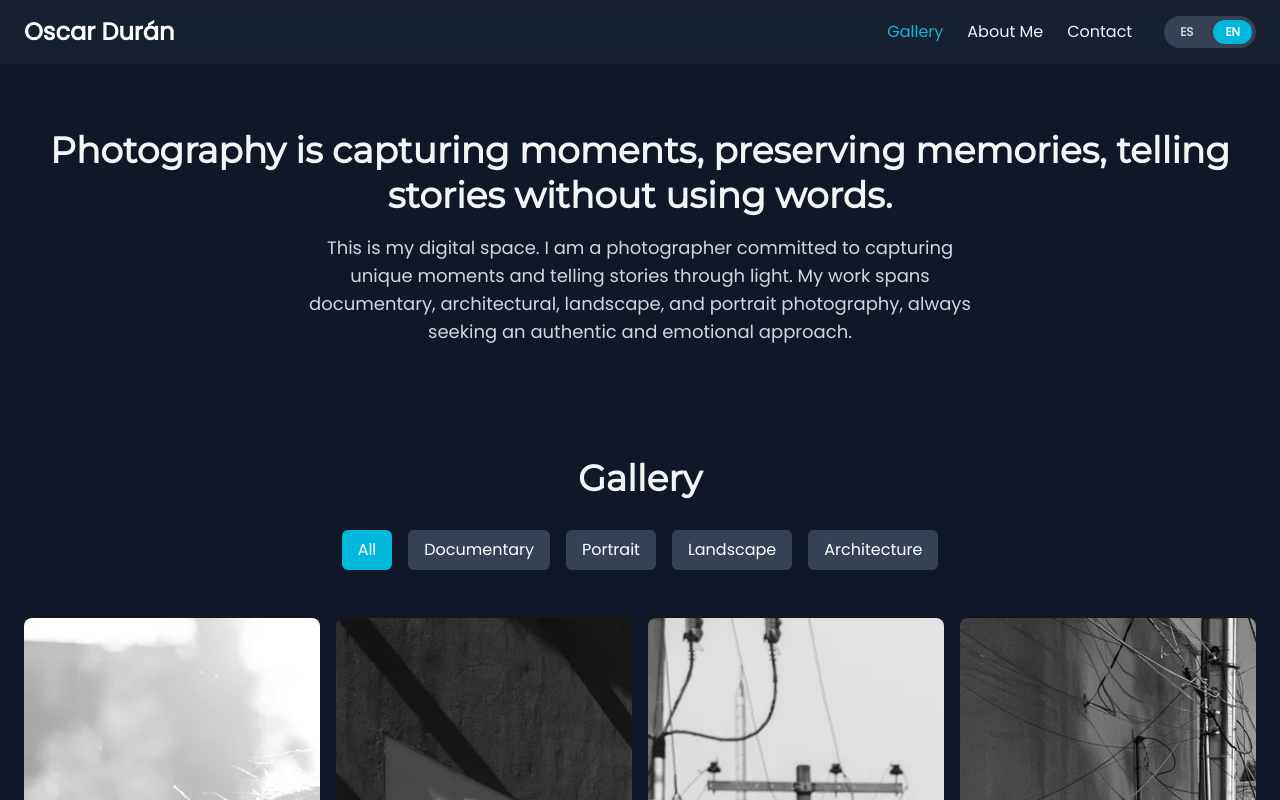
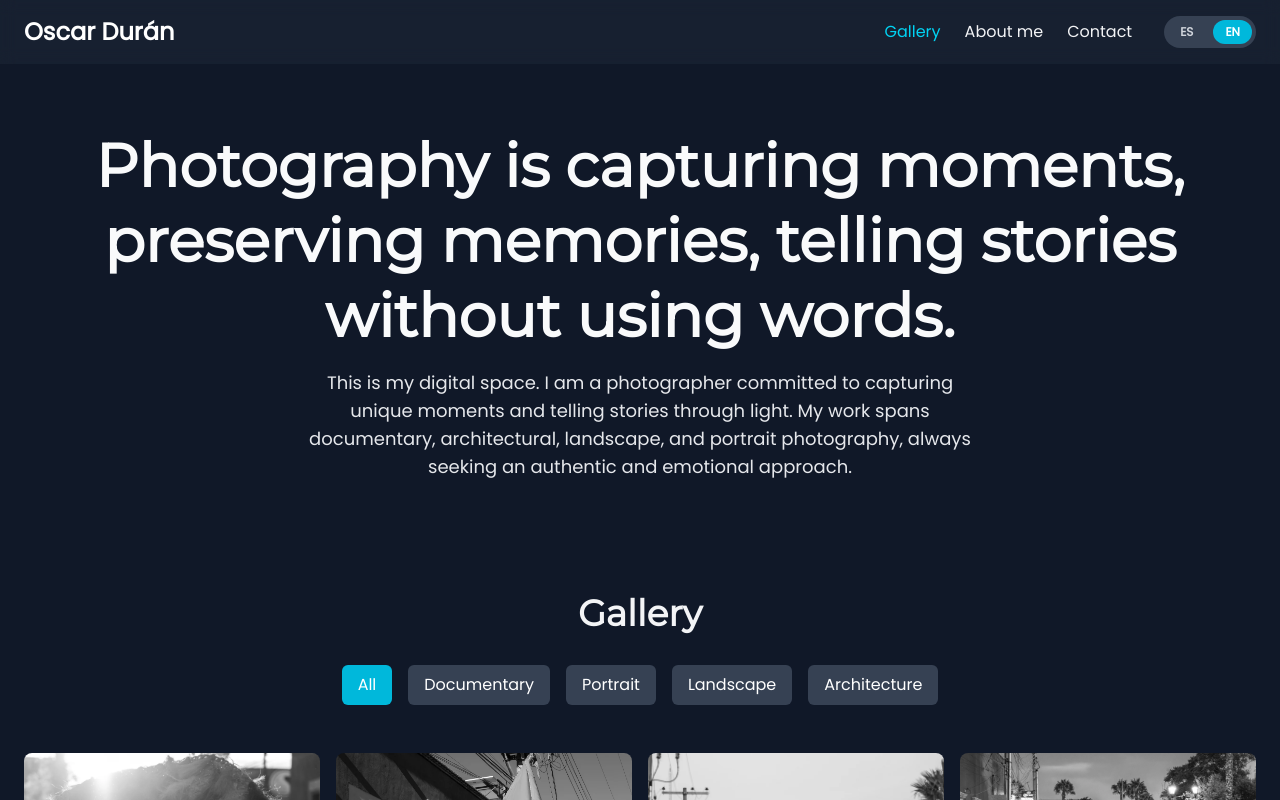
Before and after one commit to OscarDuran1/portafolio, a React (Vite) app: page /#/ in a window 1280 px wide. Shown: the top 800 px of the page. Built offline with nearby package versions, Linux system fonts and the light colour scheme; no server answers.

Commit message:
mejoras de contraste

```diff
--- a/src/components/PhotoThumbnail.tsx
+++ b/src/components/PhotoThumbnail.tsx
@@ -31,8 +31,6 @@ const PhotoThumbnail = ({ photo, onClick }: PhotoThumbnailProps) => {
         src={photo.src} // URL de la imagen de alta resolución
         placeholderSrc={photo.placeholderSrc} // URL de la imagen de baja resolución
         effect="blur"
-        width={photo.width}
-        height={photo.height}
         className="w-full h-full object-cover transition-transform duration-1000 ease-in-out group-hover:scale-105"
       />
       <div className="absolute inset-0 bg-gradient-to-t from-black/60 via-transparent to-transparent opacity-0 group-hover:opacity-100 transition-opacity duration-300 flex items-end p-4">
--- a/src/layouts/MainLayout.tsx
+++ b/src/layouts/MainLayout.tsx
@@ -8,9 +8,6 @@ import AnalyticsTracker from "../components/AnalyticsTracker";
 const MainLayout: React.FC = () => {
   const location = useLocation();
   const [isMenuOpen, setIsMenuOpen] = useState(false);
-  const activeLinkStyle = {
-    color: "rgb(16 182 212)",
-  };
   const pageVariants = {
     initial: {
       opacity: 0,
@@ -62,17 +59,26 @@ const MainLayout: React.FC = () => {
             <div className="hidden md:flex items-center gap-8">
               <ul className="flex items-center space-x-6">
                 <li>
-                  <NavLink to="/" className="hover:text-cyan-400 transition-colors" style={({ isActive }) => (isActive ? activeLinkStyle : undefined)}>
+                  <NavLink
+                    to="/"
+                    className={({ isActive }) => `transition-colors ${isActive ? "text-cyan-400" : "hover:text-cyan-400"}`}
+                  >
                     {t("nav.gallery")}
                   </NavLink>
                 </li>
                 <li>
-                  <NavLink to="/about" className="hover:text-cyan-400 transition-colors" style={({ isActive }) => (isActive ? activeLinkStyle : undefined)}>
+                  <NavLink
+                    to="/about"
+                    className={({ isActive }) => `transition-colors ${isActive ? "text-cyan-400" : "hover:text-cyan-400"}`}
+                  >
                     {t("nav.about")}
                   </NavLink>
                 </li>
                 <li>
-                  <NavLink to="/contact" className="hover:text-cyan-400 transition-colors" style={({ isActive }) => (isActive ? activeLinkStyle : undefined)}>
+                  <NavLink
+                    to="/contact"
+                    className={({ isActive }) => `transition-colors ${isActive ? "text-cyan-400" : "hover:text-cyan-400"}`}
+                  >
                     {t("nav.contact")}
                   </NavLink>
                 </li>
@@ -86,7 +92,11 @@ const MainLayout: React.FC = () => {
               <motion.div initial={{ opacity: 0, y: -20 }} animate={{ opacity: 1, y: 0 }} exit={{ opacity: 0, y: -20 }} className="md:hidden bg-gray-800/90 backdrop-blur-sm absolute w-full z-10">
                 <ul className="flex flex-col items-center space-y-6 py-8">
                   <li>
-                    <NavLink to="/" onClick={() => setIsMenuOpen(false)} className="hover:text-cyan-400 transition-colors text-lg" style={({ isActive }) => (isActive ? activeLinkStyle : undefined)}>
+                    <NavLink
+                      to="/"
+                      onClick={() => setIsMenuOpen(false)}
+                      className={({ isActive }) => `text-lg transition-colors ${isActive ? "text-cyan-500" : "hover:text-cyan-400"}`}
+                    >
                       {t("nav.gallery")}
                     </NavLink>
                   </li>
@@ -94,8 +104,7 @@ const MainLayout: React.FC = () => {
                     <NavLink
                       to="/about"
                       onClick={() => setIsMenuOpen(false)}
-                      className="hover:text-cyan-400 transition-colors text-lg"
-                      style={({ isActive }) => (isActive ? activeLinkStyle : undefined)}
+                      className={({ isActive }) => `text-lg transition-colors ${isActive ? "text-cyan-500" : "hover:text-cyan-400"}`}
                     >
                       {t("nav.about")}
                     </NavLink>
@@ -104,8 +113,7 @@ const MainLayout: React.FC = () => {
                     <NavLink
                       to="/contact"
                       onClick={() => setIsMenuOpen(false)}
-                      className="hover:text-cyan-400 transition-colors text-lg"
-                      style={({ isActive }) => (isActive ? activeLinkStyle : undefined)}
+                      className={({ isActive }) => `text-lg transition-colors ${isActive ? "text-cyan-500" : "hover:text-cyan-400"}`}
                     >
                       {t("nav.contact")}
                     </NavLink>
@@ -133,7 +141,7 @@ const MainLayout: React.FC = () => {
 
         {/* Footer */}
         <footer className="bg-gray-800 mt-auto">
-          <div className="container mx-auto px-6 py-4 text-center text-gray-400">
+          <div className="container mx-auto px-6 py-4 text-center text-gray-300">
             <p>
               &copy; {new Date().getFullYear()} Oscar Durán. {t("footer.rights")}
             </p>
--- a/src/locales/en/translation.json
+++ b/src/locales/en/translation.json
@@ -1,7 +1,7 @@
 {
   "nav": {
     "gallery": "Gallery",
-    "about": "About Me",
+    "about": "About me",
     "contact": "Contact"
   },
   "footer": {
@@ -13,8 +13,8 @@
     "gallery_title": "Gallery"
   },
   "about": {
-    "title": "About Me",
-    "p1": "Hi! I'm Oscar Durán, a photographer passionate about capturing beauty in everyday details. My journey in photography began over a decade ago, and since then, I haven't stopped exploring the world through my lens.",
+    "title": "About me",
+    "p1": "Hi! I'm Oscar Duran, a photographer passionate about capturing beauty in everyday details. My journey in photography began over a decade ago, and since then, I haven't stopped exploring the world through my lens.",
     "p2": "I specialize in documentary and landscape photography, always seeking the story hidden behind each scene. I believe a good photograph not only shows what something looks like, but how it feels.",
     "p3": "This portfolio is a collection of moments that have moved me, and I hope they inspire you too."
   },
--- a/src/locales/es/translation.json
+++ b/src/locales/es/translation.json
@@ -13,7 +13,7 @@
     "gallery_title": "Galería"
   },
   "about": {
-    "title": "Sobre Mí",
+    "title": "Sobre mí",
     "p1": "¡Hola! Soy Oscar Durán, un fotógrafo apasionado por capturar la belleza en los detalles cotidianos. Mi viaje en la fotografía comenzó hace más de una década, y desde entonces, no he dejado de explorar el mundo a través de mi lente.",
     "p2": "Me especializo en fotografía documental y de paisajes, buscando siempre la historia que se esconde detrás de cada escena. Creo que una buena fotografía no solo muestra cómo se ve algo, sino cómo se siente.",
     "p3": "Este portafolio es una colección de momentos que me han conmovido, y espero que a ti también te inspiren."
--- a/src/pages/AboutPage.tsx
+++ b/src/pages/AboutPage.tsx
@@ -9,7 +9,7 @@ const AboutPage: React.FC = () => {
       <h1 className="text-5xl font-bold text-center mb-12">{t("about.title")}</h1>
       <div className="max-w-4xl mx-auto flex flex-col md:flex-row items-center gap-10 bg-gray-800/50 p-8 rounded-lg">
         <img src="img/perfil.webp" alt="Oscar Durán" className="w-48 h-48 md:w-64 md:h-64 rounded-full object-cover shadow-lg flex-shrink-0 border-4 border-gray-700" />
-        <div className="text-lg text-gray-300 leading-relaxed text-center md:text-left">
+        <div className="text-lg text-gray-100 leading-relaxed text-center md:text-left">
           <p className="mb-6">{t("about.p1")}</p>
           <p className="mb-6">{t("about.p2")}</p>
           <p>{t("about.p3")}</p>
--- a/src/pages/ContactPage.tsx
+++ b/src/pages/ContactPage.tsx
@@ -7,7 +7,7 @@ const ContactPage: React.FC = () => {
   return (
     <div className="container mx-auto px-6 py-16">
       <h1 className="text-5xl font-bold text-center mb-8">{t("contact.title")}</h1>
-      <div className="max-w-xl mx-auto text-center text-lg text-gray-300 bg-gray-800/50 p-8 rounded-lg">
+      <div className="max-w-xl mx-auto text-center text-lg text-gray-100 bg-gray-800/50 p-8 rounded-lg">
         <p className="mb-6">{t("contact.p1")}</p>
         <p className="mb-6">
           {t("contact.p2")}
@@ -17,8 +17,8 @@ const ContactPage: React.FC = () => {
         </p>
         <div className="mt-8">
           <p className="mb-4">{t("contact.p3")}</p>
-          <div className="flex justify-center items-center gap-6">
-            <a href="https://instagram.com/oscar.duran.fotografia" target="_blank" rel="noopener noreferrer" aria-label="Instagram" className="text-gray-400 hover:text-cyan-400 transition-colors">
+          <div className="flex justify-center items-center gap-8">
+            <a href="https://instagram.com/oscar.duran.fotografia" target="_blank" rel="noopener noreferrer" aria-label="Instagram" className="text-gray-300 hover:text-cyan-400 transition-colors">
               <svg className="w-16 h-16" fill="currentColor" viewBox="0 0 24 24" aria-hidden="true">
                 <path
                   fillRule="evenodd"
--- a/src/pages/HomePage.tsx
+++ b/src/pages/HomePage.tsx
@@ -52,8 +52,8 @@ const HomePage: React.FC = () => {
     <>
       {/* Hero Section */}
       <div className="container mx-auto px-6 py-16 text-center">
-        <h1 className="text-5xl md:text-4xl font-extrabold leading-tight">{t("home.title")}</h1>
-        <p className="mt-4 text-lg text-gray-300 max-w-2xl mx-auto">{t("home.subtitle")}</p>
+        <h1 className="text-5xl md:text-6xl font-extrabold leading-tight text-gray-50">{t("home.title")}</h1>
+        <p className="mt-4 text-lg text-gray-200 max-w-2xl mx-auto">{t("home.subtitle")}</p>
       </div>
 
       {/* Photo Gallery Section */}
```
